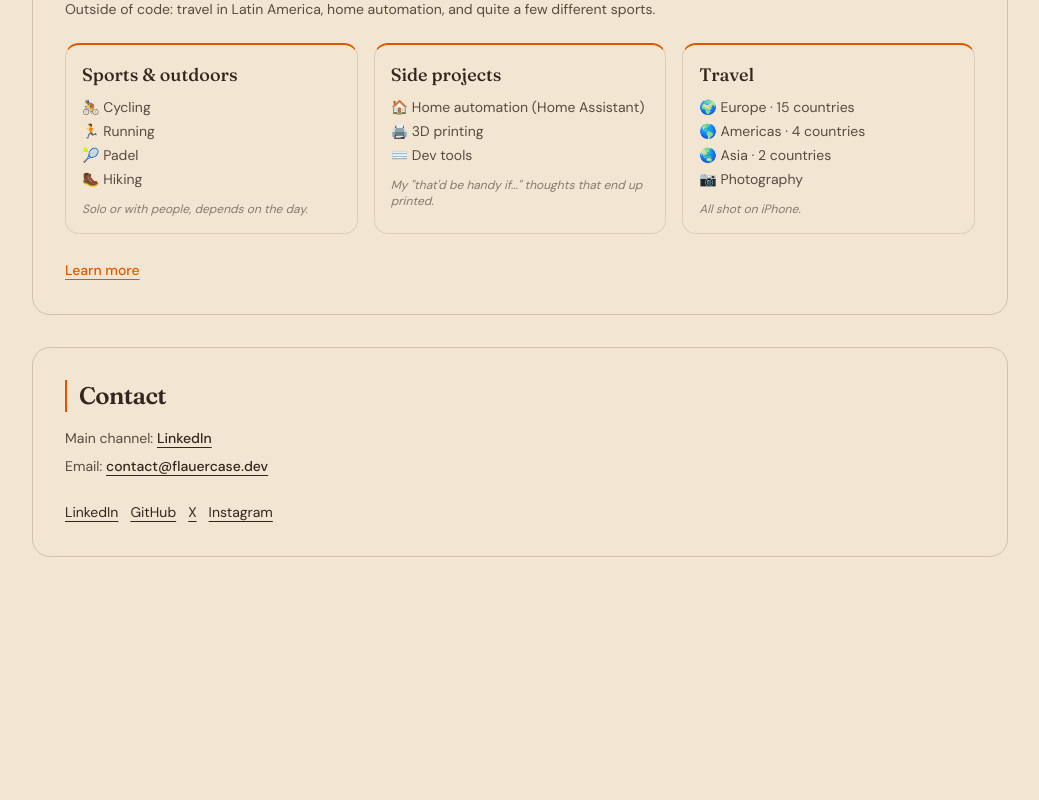
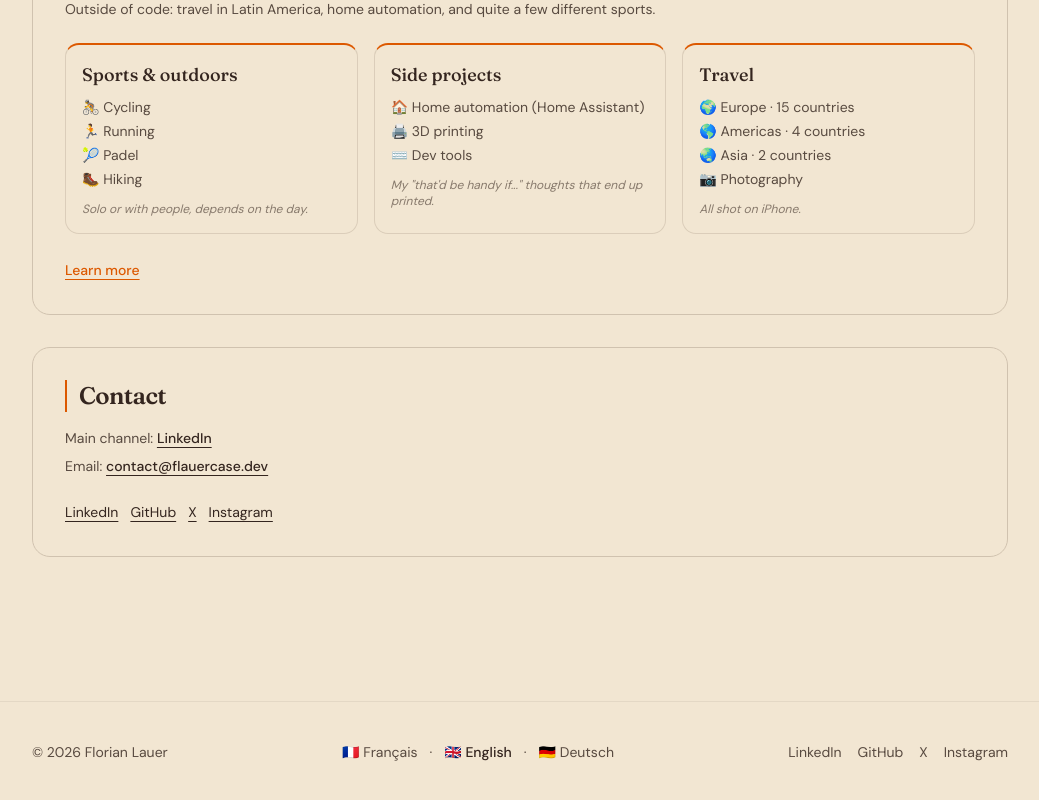
Before and after one commit to florianlauer/my-portfolio, a Next.js app: page /en in a window 1280 px wide. Shown: the part 2216-3016 px from the top of the page, without its empty margins (120-1159 px from the left). Before the commit the page ends 2869 px from the top, so only its background shows below. Built offline with nearby package versions, Linux system fonts and the light colour scheme; no server answers.

Commit message:
feat(i18n): add site footer with locale links and social

```diff
--- a/src/app/[locale]/layout.tsx
+++ b/src/app/[locale]/layout.tsx
@@ -5,6 +5,7 @@ import type { Metadata } from "next";
 import { routing, type Locale } from "@/i18n/routing";
 import { getBaseUrl } from "@/utils/siteUrl";
 import { siteIdentity } from "@/content/site";
+import { SiteFooter } from "@/components/site-footer";
 
 const baseUrl = getBaseUrl();
 
@@ -105,6 +106,7 @@ export default async function LocaleLayout({
         }}
       />
       {children}
+      <SiteFooter />
     </NextIntlClientProvider>
   );
 }
--- /dev/null
+++ b/src/components/site-footer/SiteFooter.tsx
@@ -0,0 +1,65 @@
+import { getTranslations, getLocale } from "next-intl/server";
+import { Link } from "@/i18n/navigation";
+import { routing, type Locale } from "@/i18n/routing";
+import { socialLinks } from "@/content/socialLinks";
+
+const LOCALE_LABELS: Record<Locale, { native: string; flag: string }> = {
+  fr: { native: "Français", flag: "🇫🇷" },
+  en: { native: "English", flag: "🇬🇧" },
+  de: { native: "Deutsch", flag: "🇩🇪" },
+};
+
+export async function SiteFooter(): Promise<React.JSX.Element> {
+  const t = await getTranslations("footer");
+  const currentLocale = (await getLocale()) as Locale;
+
+  return (
+    <footer className="relative z-10 mt-12 border-t border-border/40 bg-background/40 py-10">
+      <div className="mx-auto max-w-5xl px-6 flex flex-col gap-6 md:flex-row md:items-center md:justify-between">
+        <div className="text-sm text-muted-foreground">
+          © {new Date().getFullYear()} {t("ownerLabel")}
+        </div>
+
+        <nav aria-label={t("languageLabel")} className="flex items-center gap-3 text-sm">
+          <span className="sr-only">{t("languageLabel")}:</span>
+          {routing.locales.map((locale, i) => (
+            <span key={locale} className="flex items-center gap-3">
+              {i > 0 && (
+                <span aria-hidden="true" className="text-muted-foreground">
+                  ·
+                </span>
+              )}
+              <Link
+                href="/"
+                locale={locale}
+                aria-current={locale === currentLocale ? "true" : undefined}
+                className={
+                  locale === currentLocale
+                    ? "font-medium text-foreground"
+                    : "text-muted-foreground pointer-hover:text-foreground"
+                }
+              >
+                <span aria-hidden="true">{LOCALE_LABELS[locale].flag}</span>{" "}
+                {LOCALE_LABELS[locale].native}
+              </Link>
+            </span>
+          ))}
+        </nav>
+
+        <div className="flex items-center gap-4 text-sm">
+          {socialLinks.map((s) => (
+            <a
+              key={s.id}
+              href={s.href}
+              target="_blank"
+              rel="noreferrer noopener"
+              className="text-muted-foreground pointer-hover:text-foreground"
+            >
+              {s.label}
+            </a>
+          ))}
+        </div>
+      </div>
+    </footer>
+  );
+}
--- /dev/null
+++ b/src/components/site-footer/index.ts
@@ -0,0 +1 @@
+export { SiteFooter } from "./SiteFooter";
```
